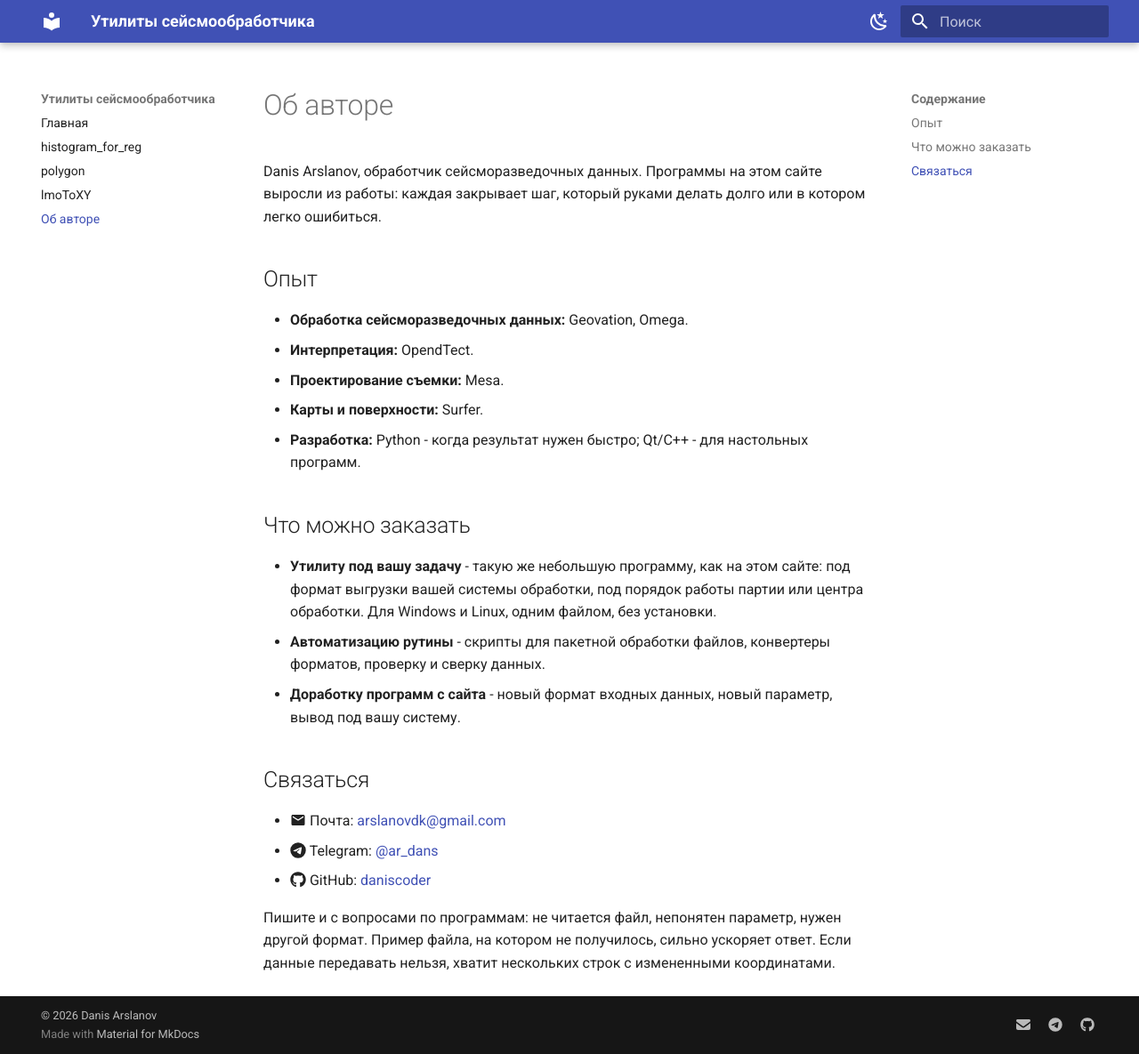
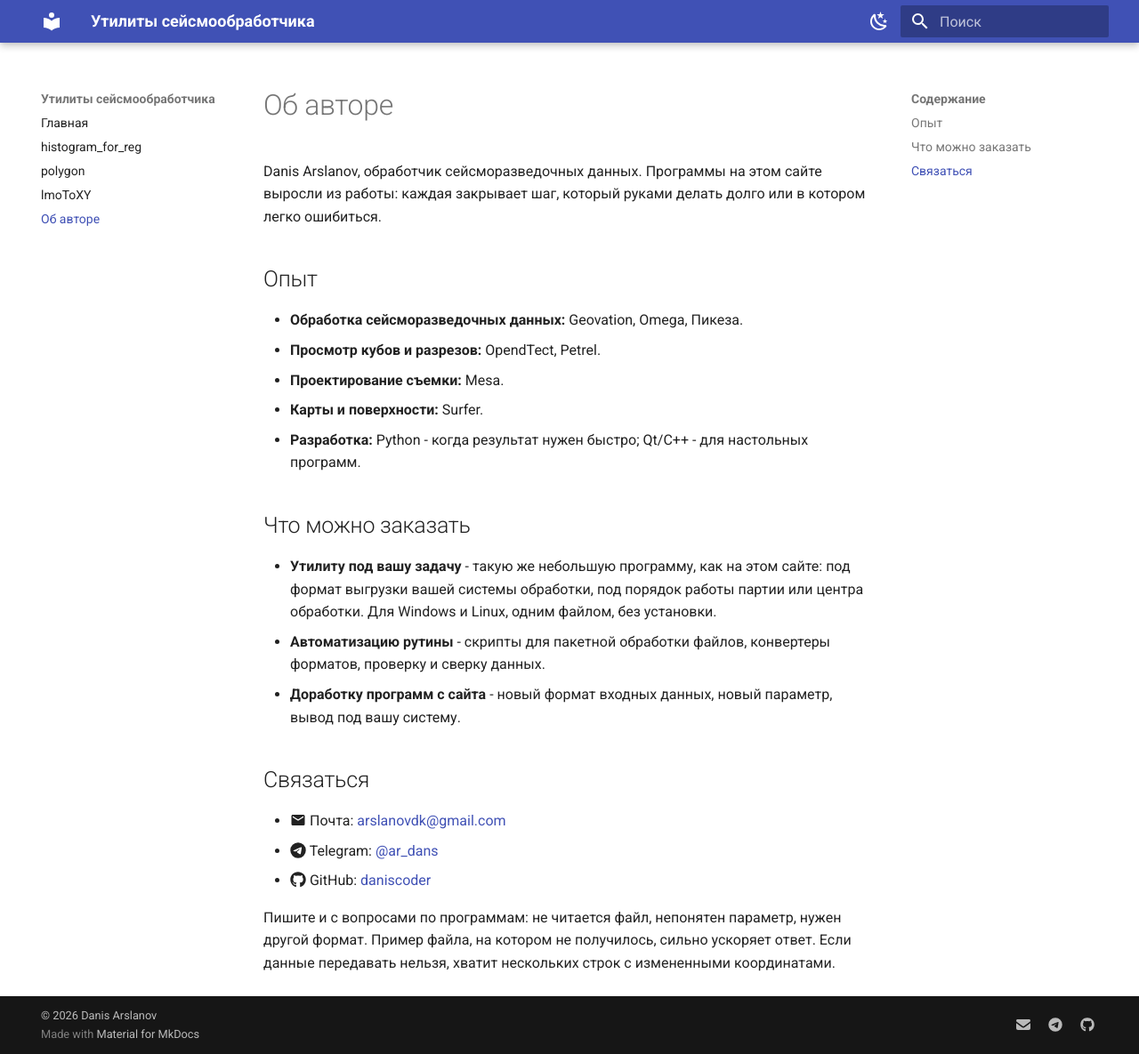
Before and after one commit to daniscoder/daniscoder.github.io, an MkDocs documentation site: the page built from docs/author.md, in a window 1280 px wide and 1185 px high. Shown: the whole window at 89% size. Built offline with MkDocs 1.6.1 and Material for MkDocs 9.7.7, drawn with Linux system fonts in a browser that asks for light colours.

Commit message:
Об авторе: без интерпретации, плюс Petrel и Пикеза
Интерпретацией автор не занимался - в OpendTect и Petrel только смотрел кубы и
разрезы.

```diff
--- a/docs/author.md
+++ b/docs/author.md
@@ -6,8 +6,8 @@ Danis Arslanov, обработчик сейсморазведочных данн
 
 ## Опыт
 
-- **Обработка сейсморазведочных данных:** Geovation, Omega.
-- **Интерпретация:** OpendTect.
+- **Обработка сейсморазведочных данных:** Geovation, Omega, Пикеза.
+- **Просмотр кубов и разрезов:** OpendTect, Petrel.
 - **Проектирование съемки:** Mesa.
 - **Карты и поверхности:** Surfer.
 - **Разработка:** Python - когда результат нужен быстро; Qt/C++ - для
```
